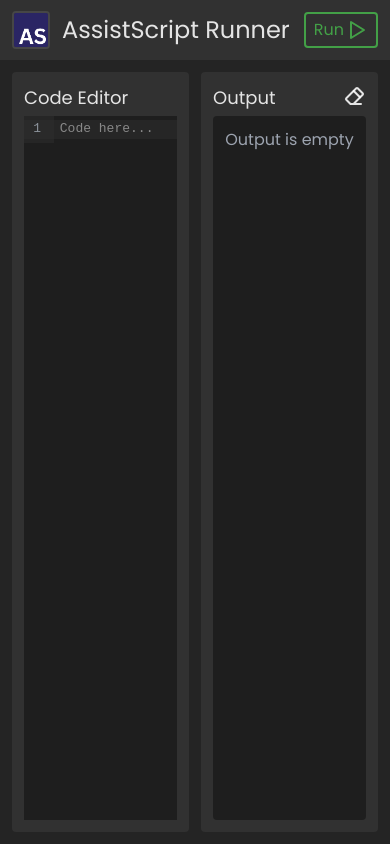
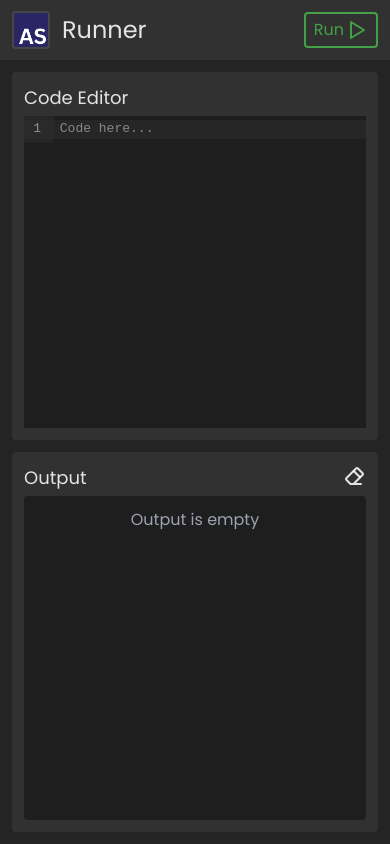
Before and after one commit to fbn776/AssistScript-editor, a React (Vite) app: page / in a window 390 px wide. Built offline with nearby package versions, Linux system fonts and the light colour scheme; what assistscript would draw is missing.

Commit message:
feat: responsive + output scroll to bottom

```diff
--- a/src/App.tsx
+++ b/src/App.tsx
@@ -1,12 +1,25 @@
 import {Header} from "./component/Header.tsx";
 import Editor from "./component/Editor.tsx";
 import "./App.css"
+import {useEffect, useState} from "react";
 
 function App() {
+    const [isMobile, setIsMobile] = useState<boolean>(false);
+
+    useEffect(() => {
+        const handleResize = () => {
+            setIsMobile(window.innerWidth < 768);
+        }
+
+        window.addEventListener('resize', handleResize);
+        handleResize();
+        return () => window.removeEventListener('resize', handleResize);
+    }, []);
+
     return (
         <>
             <Header/>
-            <Editor/>
+            <Editor isMobile={isMobile}/>
         </>
     )
 }
--- a/src/component/Editor.tsx
+++ b/src/component/Editor.tsx
@@ -4,16 +4,16 @@ import Output from "./Output.tsx";
 import {useRef} from "react";
 
 
-function Editor() {
+function Editor({isMobile}: {isMobile: boolean}) {
     const codeValue = useRef<string>('');
 
     return <div
-        className="absolute w-full h-[calc(100%-60px)] max-h-[calc(100%-60px)] flex gap-3 p-3"
+        className="absolute w-full h-[calc(100%-60px)] max-h-[calc(100%-60px)] flex gap-3 p-3 max-sm:flex-col"
     >
-        <div className="bg-[#313131] p-3 rounded flex flex-col gap-1 flex-1 max-w-[50%]">
+        <div className="bg-[#313131] p-3 rounded flex flex-col gap-1 flex-1 max-w-[50%] max-sm:max-w-[100%] max-sm:h-[50%] max-sm:max-h-[50%]">
             <h2 className="text-lg">Code Editor</h2>
             <CodeMirror className="max-h-full flex-grow" placeholder="Code here..." minHeight="100%"
-                        maxHeight="500px" maxWidth="100%" theme={editorTheme}
+                        maxHeight={isMobile ? "100px" : "500px"} maxWidth="100%" theme={editorTheme}
                         onChange={(value) => {
                             codeValue.current = value;
                         }}
--- a/src/component/Header.tsx
+++ b/src/component/Header.tsx
@@ -12,25 +12,42 @@ export function Header() {
         const handleDisabled = () => {
             setDisabled(false);
         }
-
         window.addEventListener('run-end', handleDisabled);
 
-        return () => window.removeEventListener('run-end', handleDisabled);
+        const runCode = (e: KeyboardEvent) => {
+            const key = e.key;
+
+            if(key === 'F5' || (e.ctrlKey && key === 'R')) {
+                e.preventDefault();
+                setDisabled(true);
+                window.dispatchEvent(runEvent)
+            }
+        }
+
+        document.addEventListener("keydown", runCode);
+
+        return () => {
+            window.removeEventListener('run-end', handleDisabled);
+            document.removeEventListener("keydown", runCode);
+        };
     }, []);
 
     return <header className="w-full h-[60px] bg-[#313131] flex items-center gap-3 px-3 justify-between">
         <div className="flex items-center gap-3">
             <img src="/AS.png" alt="AssistScript logo" width="38px"
                  className="border-2 border-white border-opacity-10 rounded"/>
-            <h1 className="text-2xl">AssistScript Runner</h1>
+            <h1 className="text-2xl">
+                <span className="max-sm:hidden">AssistScript</span> Runner
+            </h1>
         </div>
         <button
-            className="flex items-center rounded border-2 px-2 py-1 border-run text-run hover:bg-run hover:text-white transition-colors disabled:opacity-50 disabled:cursor-not-allowed disabled:bg-transparent disabled:text-run"
+            className="hover-tip flex items-center rounded border-2 px-2 py-1 border-run text-run hover:bg-run hover:text-white transition-colors disabled:opacity-50 disabled:cursor-not-allowed disabled:bg-transparent disabled:text-run"
             onClick={() => {
                 setDisabled(true);
                 window.dispatchEvent(runEvent)
             }}
             disabled={disabled}
+            data-tip="F5"
         >
             Run
             {disabled ? <svg className="loader" viewBox="25 25 50 50">
--- a/src/component/Output.tsx
+++ b/src/component/Output.tsx
@@ -1,4 +1,4 @@
-import {MutableRefObject, useEffect, useState} from "react";
+import {MutableRefObject, useEffect, useRef, useState} from "react";
 import {IconEraser} from "@tabler/icons-react";
 import runCode from "../lib/runner.ts";
 
@@ -6,30 +6,50 @@ const runEndEvent = new Event('run-end');
 
 function Output({code}: { code: MutableRefObject<string> }) {
     const [outputs, setOutputs] = useState<{ buffer: unknown[], isError: boolean } | null>(null);
+    const outputCont = useRef<HTMLDivElement>(null);
 
     useEffect(() => {
+        let timeOut: number;
+
         async function handleRun() {
             if (code.current)
                 setOutputs(runCode(code.current))
             else
                 setOutputs(null);
 
-            // Simulate a delay
-            await new Promise(r => setTimeout(r, 800));
+            // Once code is executed, dispatch the run-end event
             window.dispatchEvent(runEndEvent);
+
+            // Scroll to the bottom of the output container
+            timeOut = setTimeout(() => {
+                if (!outputCont.current) return;
+                const scrollHeight = outputCont.current.scrollHeight;
+                const clientHeight = outputCont.current.clientHeight;
+                if (scrollHeight > clientHeight)
+                    outputCont.current.scrollTop = scrollHeight - clientHeight;
+                else
+                    outputCont.current.scrollTop = 0;
+            }, 10);
         }
 
         window.addEventListener('run', handleRun);
 
-        return () => window.removeEventListener('run', handleRun);
+        return () => {
+            window.removeEventListener('run', handleRun);
+            if (timeOut)
+                clearTimeout(timeOut);
+        };
     }, []);
 
-    return <div className="bg-[#313131] p-3 gap-1 rounded flex flex-col max-h-[calc(100%-60px)] min-h-[100%] max-w-[50%] flex-1">
+    return <div
+        className="bg-[#313131] p-3 gap-1 rounded flex flex-col max-h-[calc(100%-60px)] min-h-[100%] max-w-[50%] max-sm:min-h-[50%] max-sm:h-[50%] max-sm:max-w-[100%] flex-1">
         <div className="flex justify-between">
             <h2 className="text-lg">Output</h2>
             <IconEraser className="cursor-pointer hover:text-red-500" onClick={() => setOutputs(null)}/>
         </div>
-        <div className="w-full flex-grow bg-[#1E1E1E] text-white p-3 rounded overflow-y-auto overflow-x-auto">
+        <div ref={outputCont}
+             className="w-full flex-grow bg-[#1E1E1E] text-white p-3 rounded overflow-y-auto overflow-x-auto"
+        >
             {
                 (outputs === null || (outputs?.buffer.length === 0)) ?
                     <p className="text-center text-gray-400">Output is empty</p> :
--- a/src/lib/runner.ts
+++ b/src/lib/runner.ts
@@ -37,7 +37,6 @@ function runCode(str: string): { buffer: unknown[], isError: boolean } {
     let buffer = ctx.buffer;
     // Filter out any undefined, null or empty strings
     buffer = buffer.filter((v) => v !== undefined && v !== null && v !== '');
-    console.log(buffer, isError)
     return {buffer, isError};
 }
 
```
